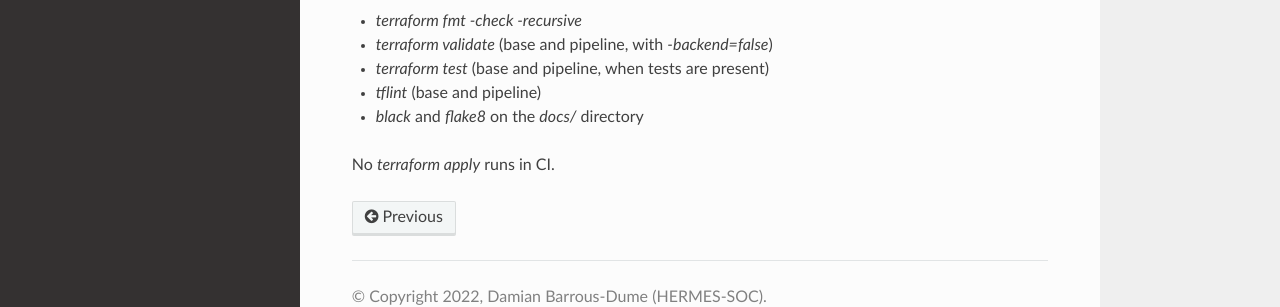
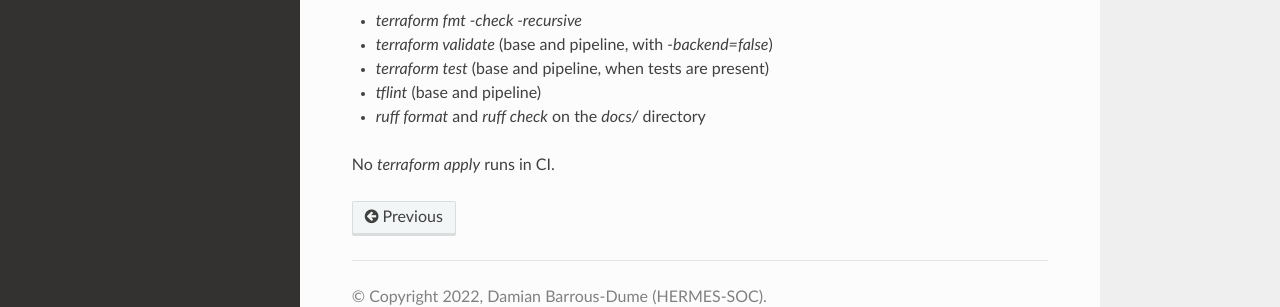
Before and after one commit to swxsoc/sdc_aws_architecture, a Sphinx documentation site: the page built from docs/dev-guide/index.rst, in a window 1280 px wide. Shown: the part 519-826 px from the top of the page. Built offline with Sphinx 7.4.7 and the Read the Docs theme 3.1.0, drawn with Linux system fonts in a browser that asks for light colours.

Commit message:
CI: swap out flake8/black with ruff

```diff
--- a/docs/conf.py
+++ b/docs/conf.py
@@ -2,8 +2,6 @@
 #
 # For the full list of built-in configuration values, see the documentation:
 # https://www.sphinx-doc.org/en/master/usage/configuration.html
-
-import sphinx_rtd_theme
 
 # -- Project information -----------------------------------------------------
 # https://www.sphinx-doc.org/en/master/usage/configuration.html#project-information
--- a/docs/dev-guide/index.rst
+++ b/docs/dev-guide/index.rst
@@ -20,6 +20,6 @@ Pull requests run Terraform and Python lint checks:
 * `terraform validate` (base and pipeline, with `-backend=false`)
 * `terraform test` (base and pipeline, when tests are present)
 * `tflint` (base and pipeline)
-* `black` and `flake8` on the `docs/` directory
+* `ruff format` and `ruff check` on the `docs/` directory
 
 No `terraform apply` runs in CI.
--- a/docs/user-guide/terraform-overview.rst
+++ b/docs/user-guide/terraform-overview.rst
@@ -58,4 +58,4 @@ Notes
 -----
 Terraform state uses an S3 backend configured in each `main.tf`. You will need access to that bucket for real deployments.
 
-CI runs formatting and lint checks only: `terraform fmt`, `terraform validate` (with `-backend=false`), `terraform test` (when tests are present), `tflint`, and Python `black`/`flake8` for docs. We do not run `terraform apply` in CI.
+CI runs formatting and lint checks only: `terraform fmt`, `terraform validate` (with `-backend=false`), `terraform test` (when tests are present), `tflint`, and Python `ruff format`/`ruff check` for docs. We do not run `terraform apply` in CI.
--- /dev/null
+++ b/pyproject.toml
@@ -0,0 +1,3 @@
+[tool.ruff]
+line-length = 88
+target-version = "py311"
```
Also changed, not shown: 1 other file.
